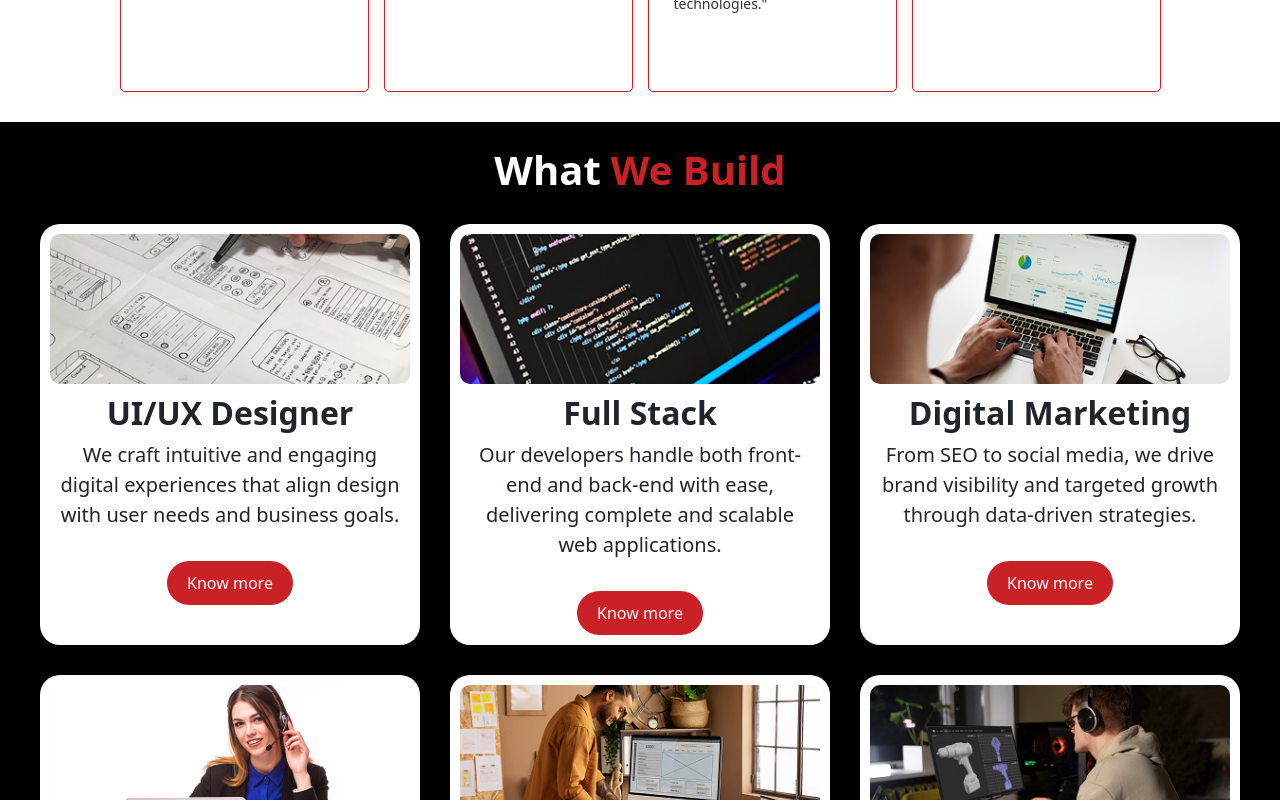
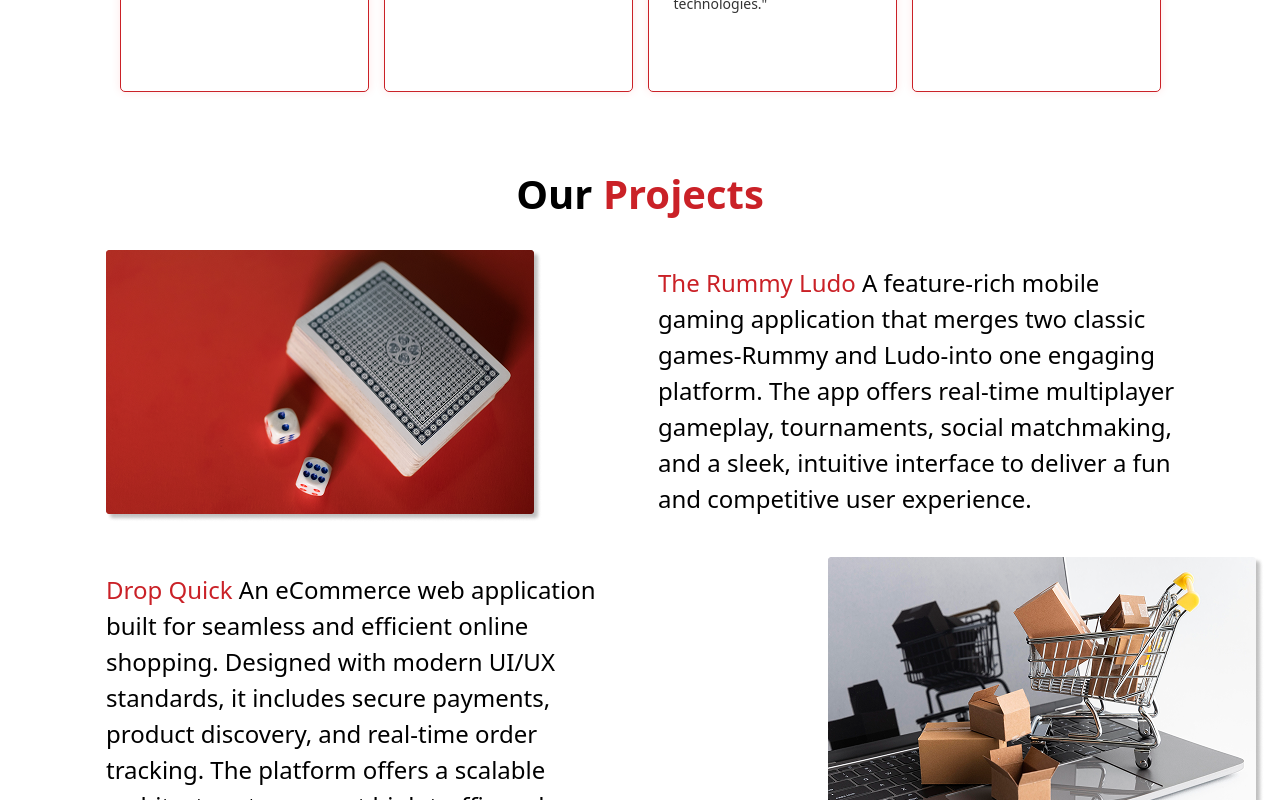
Before and after one commit to Spandana5455/LKR-Technologies, a React (Create React App) app: page / in a window 1280 px wide. Shown: the part 3100-3900 px from the top of the page. Built offline with nearby package versions, Linux system fonts and the light colour scheme.

Commit message:
removed services

```diff
--- a/src/Home.js
+++ b/src/Home.js
@@ -49,7 +49,6 @@ export default function Home() {
           </div>
       <Whychooseus />
       <Testimonials />
-      <Ourservices />
       <br/>
       <div className="container pt-4">
             <h2 className="our-projects-heading">Our <span className="our-projects-heading-projects">Projects</span></h2>
```
